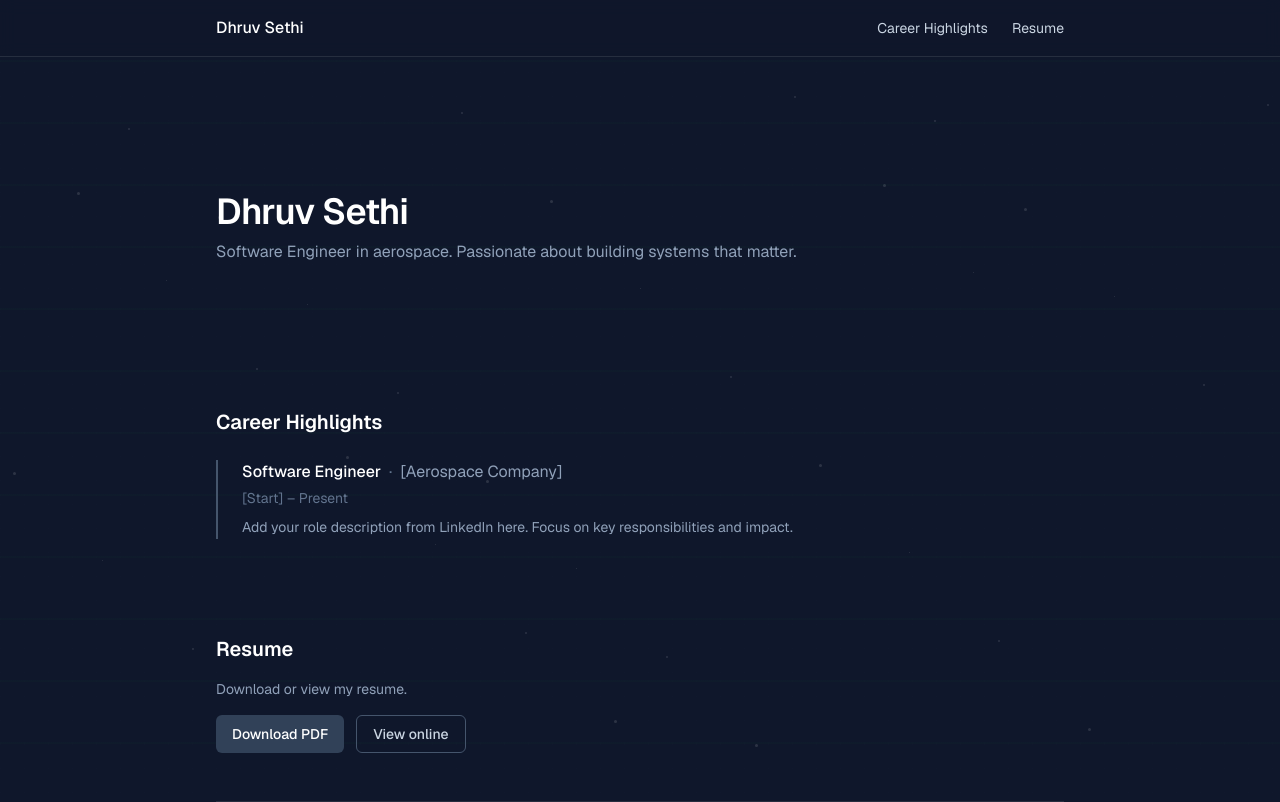
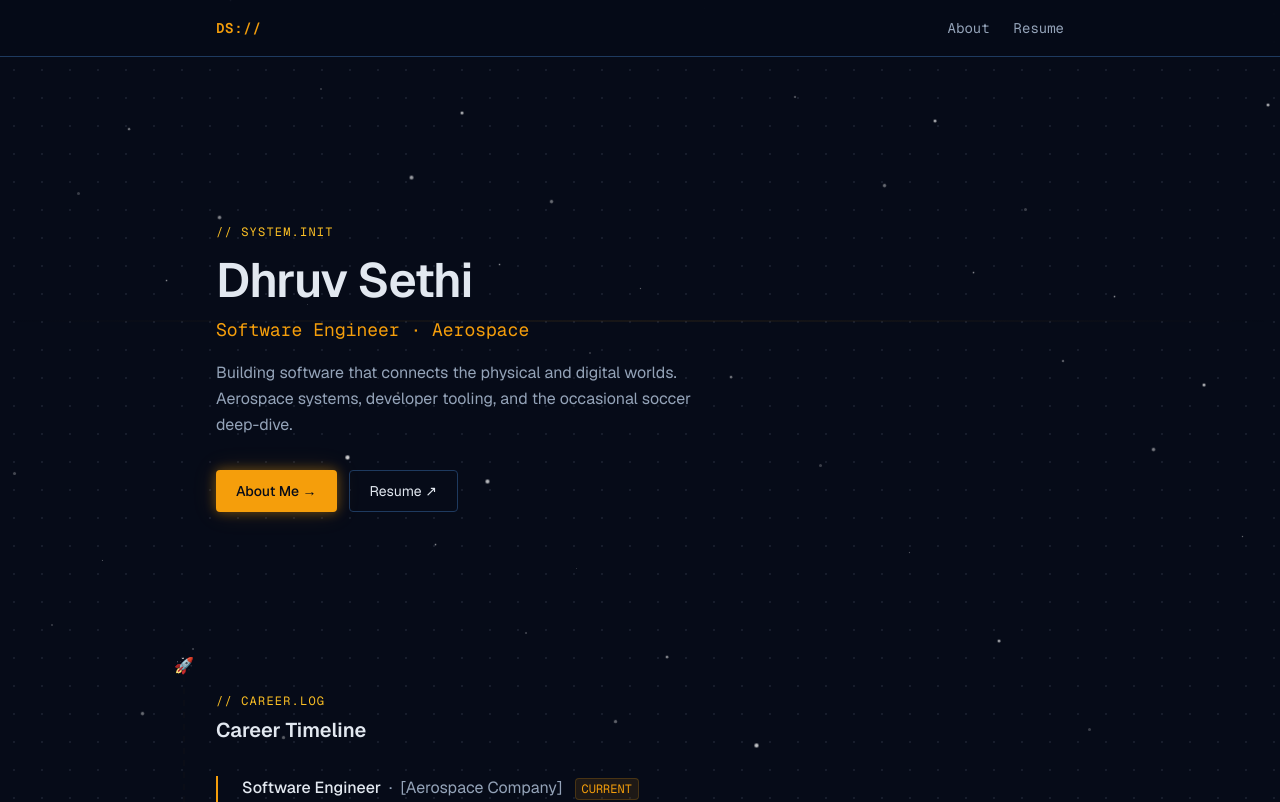
Before and after one commit to dhruvsethi227/dhruv-personal-portfolio, a Next.js app: page / in a window 1280 px wide. Shown: the top 802 px of the page. Built offline with nearby package versions, Linux system fonts and the light colour scheme.

Commit message:
polished UI with animations

```diff
--- a/app/components/CareerTimeline.tsx
+++ b/app/components/CareerTimeline.tsx
@@ -1,17 +1,29 @@
+'use client';
+
+import { useRef } from 'react';
+import { motion } from 'framer-motion';
 import { careerHighlights } from '../data/career';
 import SectionHeader from './SectionHeader';
+import RocketTrail from './RocketTrail';
 
 export default function CareerTimeline() {
+  const sectionRef = useRef<HTMLElement>(null);
+
   return (
-    <section className="py-12">
+    <section ref={sectionRef} className="relative py-12">
+      <RocketTrail sectionRef={sectionRef} />
       <SectionHeader telemetry="// CAREER.LOG" title="Career Timeline" />
       <ul className="space-y-8">
         {careerHighlights.map((entry, i) => {
           const isCurrent = entry.endDate === 'Present';
           return (
-            <li
+            <motion.li
               key={i}
               className={`border-l-2 pl-6 ${isCurrent ? 'border-accent' : 'border-border-panel'}`}
+              initial={{ opacity: 0, x: -24 }}
+              whileInView={{ opacity: 1, x: 0 }}
+              viewport={{ once: true, margin: '-60px' }}
+              transition={{ duration: 0.45, delay: i * 0.08, ease: 'easeOut' }}
             >
               <div className="flex flex-wrap items-baseline gap-x-2 gap-y-1">
                 <span className="font-medium text-text-primary">{entry.title}</span>
@@ -49,7 +61,7 @@ export default function CareerTimeline() {
                   ))}
                 </div>
               )}
-            </li>
+            </motion.li>
           );
         })}
       </ul>
--- a/app/components/HeroSection.tsx
+++ b/app/components/HeroSection.tsx
@@ -1,21 +1,51 @@
+'use client';
+
 import Link from 'next/link';
+import { motion, type Variants, type Easing } from 'framer-motion';
+import TypewriterText from './TypewriterText';
+
+const ease: Easing = 'easeOut';
+
+const container: Variants = {
+  hidden: {},
+  show: { transition: { staggerChildren: 0.12 } },
+};
+
+const item: Variants = {
+  hidden: { opacity: 0, y: 18 },
+  show: { opacity: 1, y: 0, transition: { duration: 0.5, ease } },
+};
 
 export default function HeroSection() {
   return (
-    <section className="py-20 md:py-32">
-      <p className="font-mono text-xs text-text-label uppercase tracking-widest mb-4">
+    <motion.section
+      className="py-20 md:py-32"
+      variants={container}
+      initial="hidden"
+      animate="show"
+    >
+      <motion.p
+        variants={item}
+        className="font-mono text-xs text-text-label uppercase tracking-widest mb-4"
+      >
         // SYSTEM.INIT
-      </p>
-      <h1 className="text-4xl md:text-5xl font-semibold text-text-primary tracking-tight">
+      </motion.p>
+      <motion.h1
+        variants={item}
+        className="text-4xl md:text-5xl font-semibold text-text-primary tracking-tight"
+      >
         Dhruv Sethi
-      </h1>
-      <p className="mt-3 text-lg text-accent font-mono">
-        Software Engineer · Aerospace
-      </p>
-      <p className="mt-4 text-text-secondary max-w-lg leading-relaxed">
+      </motion.h1>
+      <motion.p variants={item} className="mt-3 text-lg text-accent font-mono">
+        <TypewriterText text="Software Engineer · Aerospace" delay={600} />
+      </motion.p>
+      <motion.p
+        variants={item}
+        className="mt-4 text-text-secondary max-w-lg leading-relaxed"
+      >
         Building software that connects the physical and digital worlds. Aerospace systems, developer tooling, and the occasional soccer deep-dive.
-      </p>
-      <div className="mt-8 flex flex-wrap gap-3">
+      </motion.p>
+      <motion.div variants={item} className="mt-8 flex flex-wrap gap-3">
         <Link
           href="/about"
           className="inline-flex items-center gap-2 rounded-sm bg-accent text-background font-medium text-sm px-5 py-2.5 glow-accent hover:bg-amber-400 transition-colors"
@@ -28,7 +58,7 @@ export default function HeroSection() {
         >
           Resume ↗
         </Link>
-      </div>
-    </section>
+      </motion.div>
+    </motion.section>
   );
 }
--- a/app/components/Navbar.tsx
+++ b/app/components/Navbar.tsx
@@ -1,41 +1,42 @@
 'use client';
 
+import Link from 'next/link';
+import { usePathname } from 'next/navigation';
+
+const navItems = [
+  { label: 'About', href: '/about' },
+  { label: 'Resume', href: '/resume' },
+];
+
 export default function Navbar() {
-  const navItems = [
-    { id: 'home', label: 'Home' },
-    { id: 'career-highlights', label: 'Career Highlights' },
-    { id: 'resume', label: 'Resume' },
-  ];
+  const pathname = usePathname();
 
   return (
-    <nav className="fixed top-0 left-0 right-0 z-50 border-b border-white/10 bg-slate-900/80 backdrop-blur-sm">
+    <nav className="fixed top-0 left-0 right-0 z-50 border-b border-border-panel bg-background/80 backdrop-blur-sm">
       <div className="max-w-4xl mx-auto px-4 sm:px-6 h-14 flex items-center justify-between">
-        <a
-          href="#home"
-          onClick={(e) => {
-            e.preventDefault();
-            document.getElementById('home')?.scrollIntoView({ behavior: 'smooth' });
-          }}
-          className="text-white font-medium"
+        <Link
+          href="/"
+          className="font-mono text-sm text-accent font-semibold tracking-wider hover:text-amber-300 transition-colors"
         >
-          Dhruv Sethi
-        </a>
+          DS://
+        </Link>
         <div className="flex items-center gap-6">
-          {navItems
-            .filter((item) => item.id !== 'home')
-            .map((item) => (
-              <a
-                key={item.id}
-                href={`#${item.id}`}
-                onClick={(e) => {
-                  e.preventDefault();
-                  document.getElementById(item.id)?.scrollIntoView({ behavior: 'smooth' });
-                }}
-                className="text-sm text-slate-300 hover:text-white transition-colors"
+          {navItems.map((item) => {
+            const isActive = pathname === item.href;
+            return (
+              <Link
+                key={item.href}
+                href={item.href}
+                className={`text-sm font-mono transition-colors ${
+                  isActive
+                    ? 'text-accent'
+                    : 'text-text-secondary hover:text-text-primary'
+                }`}
               >
                 {item.label}
-              </a>
-            ))}
+              </Link>
+            );
+          })}
         </div>
       </div>
     </nav>
--- a/app/components/PageShell.tsx
+++ b/app/components/PageShell.tsx
@@ -1,3 +1,5 @@
+'use client';
+
 import { ReactNode } from 'react';
 import Navbar from './Navbar';
 
@@ -10,24 +12,38 @@ export default function PageShell({ children }: PageShellProps) {
     <div className="min-h-screen bg-background text-text-primary">
       {/* Fixed background layers */}
       <div className="fixed inset-0 pointer-events-none overflow-hidden" aria-hidden>
-        {/* Stars */}
-        <div className="absolute inset-0 opacity-20">
+        {/* Twinkling stars */}
+        <div className="absolute inset-0">
           {[...Array(50)].map((_, i) => (
             <div
               key={i}
-              className="absolute rounded-full bg-white"
+              className="absolute rounded-full bg-white star-twinkle"
               style={{
                 left: `${(i * 7 + 3) % 100}%`,
                 top: `${(i * 11 + 5) % 100}%`,
                 width: `${(i % 3) + 1}px`,
                 height: `${(i % 3) + 1}px`,
                 opacity: 0.3 + (i % 5) * 0.1,
-              }}
+                '--twinkle-duration': `${2 + (i % 4)}s`,
+                '--twinkle-delay': `${(i * 0.3) % 3}s`,
+              } as React.CSSProperties}
             />
           ))}
         </div>
         {/* Dot grid */}
         <div className="absolute inset-0 bg-dot-grid" />
+        {/* Scan line */}
+        <div
+          style={{
+            position: 'absolute',
+            insetInline: 0,
+            height: '2px',
+            background:
+              'linear-gradient(to right, transparent, rgba(245,158,11,0.08), transparent)',
+            animation: 'scanline 8s linear infinite',
+            pointerEvents: 'none',
+          }}
+        />
       </div>
 
       <Navbar />
--- /dev/null
+++ b/app/components/RocketTrail.tsx
@@ -0,0 +1,39 @@
+'use client';
+
+import { useScroll, useTransform, motion } from 'framer-motion';
+import { RefObject } from 'react';
+
+type RocketTrailProps = {
+  sectionRef: RefObject<HTMLElement | null>;
+};
+
+export default function RocketTrail({ sectionRef }: RocketTrailProps) {
+  const { scrollYProgress } = useScroll({
+    target: sectionRef,
+    offset: ['start end', 'end start'],
+  });
+
+  // As user scrolls through section: rocket moves from bottom to top
+  const y = useTransform(scrollYProgress, [0, 1], ['90%', '0%']);
+
+  return (
+    <div className="absolute left-[-2rem] inset-y-0 pointer-events-none hidden md:block">
+      {/* Dashed exhaust trail */}
+      <div
+        className="absolute left-1/2 -translate-x-1/2 inset-y-0 w-px"
+        style={{
+          background:
+            'linear-gradient(to bottom, transparent, rgba(245,158,11,0.15) 20%, rgba(245,158,11,0.15) 80%, transparent)',
+          maskImage: 'repeating-linear-gradient(to bottom, black 0, black 6px, transparent 6px, transparent 12px)',
+          WebkitMaskImage: 'repeating-linear-gradient(to bottom, black 0, black 6px, transparent 6px, transparent 12px)',
+        }}
+      />
+      {/* Rocket */}
+      <motion.div
+        style={{ y, position: 'absolute', left: '50%', x: '-50%' }}
+      >
+        <span className="text-base select-none" role="img" aria-label="rocket">🚀</span>
+      </motion.div>
+    </div>
+  );
+}
--- /dev/null
+++ b/app/components/TypewriterText.tsx
@@ -0,0 +1,43 @@
+'use client';
+
+import { useEffect, useState } from 'react';
+
+type TypewriterTextProps = {
+  text: string;
+  className?: string;
+  delay?: number; // ms before starting
+};
+
+export default function TypewriterText({ text, className, delay = 0 }: TypewriterTextProps) {
+  const [displayed, setDisplayed] = useState('');
+  const [done, setDone] = useState(false);
+
+  useEffect(() => {
+    let timeout: ReturnType<typeof setTimeout>;
+    let interval: ReturnType<typeof setInterval>;
+    let index = 0;
+
+    timeout = setTimeout(() => {
+      interval = setInterval(() => {
+        index++;
+        setDisplayed(text.slice(0, index));
+        if (index >= text.length) {
+          clearInterval(interval);
+          setDone(true);
+        }
+      }, 45);
+    }, delay);
+
+    return () => {
+      clearTimeout(timeout);
+      clearInterval(interval);
+    };
+  }, [text, delay]);
+
+  return (
+    <span className={className}>
+      {displayed}
+      {!done && <span className="cursor-blink text-accent">|</span>}
+    </span>
+  );
+}
--- a/app/data/career.ts
+++ b/app/data/career.ts
@@ -1,7 +1,7 @@
 /**
  * Career highlights – copy from your LinkedIn Experience section.
  * Add one object per role; title, company, startDate, endDate match LinkedIn.
- * Use "Present" for current role. Optional: location, description (bullets or paragraph).
+ * Use "Present" for current role. Optional: location, description, tags.
  */
 
 export type CareerEntry = {
@@ -11,6 +11,7 @@ export type CareerEntry = {
   startDate: string;
   endDate: string; // e.g. "Present" for current role
   description?: string;
+  tags?: string[];
 };
 
 export const careerHighlights: CareerEntry[] = [
@@ -21,6 +22,7 @@ export const careerHighlights: CareerEntry[] = [
     endDate: "Present",
     description:
       "Add your role description from LinkedIn here. Focus on key responsibilities and impact.",
+    tags: ["Aerospace", "Systems", "TypeScript"],
   },
   // Paste additional roles from LinkedIn below. Example:
   // {
@@ -30,5 +32,6 @@ export const careerHighlights: CareerEntry[] = [
   //   startDate: "Month Year",
   //   endDate: "Month Year",
   //   description: "Brief description or key achievements.",
+  //   tags: ["Tag1", "Tag2"],
   // },
 ];
--- a/app/globals.css
+++ b/app/globals.css
@@ -1,8 +1,8 @@
 @import "tailwindcss";
 
 :root {
-  --background: #0f172a;
-  --foreground: #ededed;
+  --background: #060b18;
+  --foreground: #e2e8f0;
 }
 
 @theme inline {
@@ -23,7 +23,65 @@ body {
   font-family: var(--font-geist-sans), system-ui, sans-serif;
 }
 
-/* Smooth scrolling */
 html {
   scroll-behavior: smooth;
 }
+
+/* Panel bracket corners */
+.panel-brackets {
+  position: relative;
+}
+.panel-brackets::before,
+.panel-brackets::after {
+  content: '';
+  position: absolute;
+  width: 10px;
+  height: 10px;
+  border-color: #f59e0b;
+  border-style: solid;
+}
+.panel-brackets::before {
+  top: -1px;
+  left: -1px;
+  border-width: 2px 0 0 2px;
+}
+.panel-brackets::after {
+  bottom: -1px;
+  right: -1px;
+  border-width: 0 2px 2px 0;
+}
+
+/* Dot grid background */
+.bg-dot-grid {
+  background-image: radial-gradient(rgba(148, 163, 184, 0.12) 1px, transparent 1px);
+  background-size: 28px 28px;
+}
+
+/* Glow accent */
+.glow-accent {
+  box-shadow: 0 0 12px rgba(245, 158, 11, 0.4), 0 0 24px rgba(245, 158, 11, 0.15);
+}
+
+/* Keyframe animations */
+@keyframes twinkle {
+  0%, 100% { opacity: 0.2; transform: scale(1); }
+  50% { opacity: 0.8; transform: scale(1.4); }
+}
+
+@keyframes scanline {
+  0% { transform: translateY(-100vh); }
+  100% { transform: translateY(100vh); }
+}
+
+@keyframes blink {
+  0%, 100% { opacity: 1; }
+  50% { opacity: 0; }
+}
+
+.star-twinkle {
+  animation: twinkle var(--twinkle-duration, 3s) ease-in-out var(--twinkle-delay, 0s) infinite alternate;
+}
+
+.cursor-blink {
+  animation: blink 1s step-end infinite;
+}
--- a/app/layout.tsx
+++ b/app/layout.tsx
@@ -13,8 +13,8 @@ const geistMono = Geist_Mono({
 });
 
 export const metadata: Metadata = {
-  title: "Personal Portfolio | Aerospace & Soccer",
-  description: "Personal portfolio showcasing career highlights and achievements in aerospace and soccer",
+  title: "Dhruv Sethi",
+  description: "Software engineer in aerospace — building systems that connect the physical and digital worlds.",
 };
 
 export default function RootLayout({
--- a/app/page.tsx
+++ b/app/page.tsx
@@ -1,121 +1,15 @@
-import Navbar from './components/Navbar';
-import { careerHighlights } from './data/career';
+import PageShell from './components/PageShell';
+import HeroSection from './components/HeroSection';
+import CareerTimeline from './components/CareerTimeline';
 
 export default function Home() {
   return (
-    <div className="min-h-screen bg-slate-900 text-slate-100">
-      {/* Background: soccer, aerospace, software – subtle, not forefront */}
-      <div className="fixed inset-0 pointer-events-none overflow-hidden" aria-hidden>
-        {/* Aerospace: very faint stars */}
-        <div className="absolute inset-0 opacity-[0.12]">
-          {[...Array(40)].map((_, i) => (
-            <div
-              key={i}
-              className="absolute rounded-full bg-white"
-              style={{
-                left: `${(i * 7 + 3) % 100}%`,
-                top: `${(i * 11 + 5) % 100}%`,
-                width: `${(i % 3) + 1}px`,
-                height: `${(i % 3) + 1}px`,
-              }}
-            />
-          ))}
-        </div>
-        {/* Soccer: faint field stripes (horizontal bands) */}
-        <div
-          className="absolute inset-0 opacity-[0.04]"
-          style={{
-            backgroundImage: `repeating-linear-gradient(
-              to bottom,
-              transparent 0,
-              transparent 60px,
-              rgba(34, 197, 94, 0.6) 60px,
-              rgba(34, 197, 94, 0.6) 62px
-            )`,
-          }}
-        />
-        {/* Software: very subtle grid / code-like lines */}
-        <div
-          className="absolute inset-0 opacity-[0.06]"
-          style={{
-            backgroundImage: `
-              linear-gradient(rgba(148, 163, 184, 0.15) 1px, transparent 1px),
-              linear-gradient(90deg, rgba(148, 163, 184, 0.15) 1px, transparent 1px)
-            `,
-            backgroundSize: '24px 24px',
-          }}
-        />
-      </div>
-
-      <Navbar />
-
-      <main className="relative z-10 max-w-4xl mx-auto px-4 sm:px-6 pt-24 pb-20">
-        {/* Hero – barebones */}
-        <section id="home" className="py-16 md:py-24">
-          <h1 className="text-3xl md:text-4xl font-semibold text-white tracking-tight">
-            Dhruv Sethi
-          </h1>
-          <p className="mt-2 text-slate-400">
-            Software Engineer in aerospace. Passionate about building systems that matter.
-          </p>
-        </section>
-
-        {/* Career Highlights – from data (LinkedIn-style) */}
-        <section id="career-highlights" className="py-12 scroll-mt-14">
-          <h2 className="text-xl font-semibold text-white mb-6">Career Highlights</h2>
-          <ul className="space-y-8">
-            {careerHighlights.map((entry, i) => (
-              <li key={i} className="border-l-2 border-slate-600 pl-6">
-                <div className="flex flex-wrap items-baseline gap-x-2 gap-y-1">
-                  <span className="font-medium text-white">{entry.title}</span>
-                  <span className="text-slate-500">·</span>
-                  <span className="text-slate-400">{entry.company}</span>
-                  {entry.location && (
-                    <>
-                      <span className="text-slate-500">·</span>
-                      <span className="text-slate-500 text-sm">{entry.location}</span>
-                    </>
-                  )}
-                </div>
-                <p className="mt-1 text-sm text-slate-500">
-                  {entry.startDate} – {entry.endDate}
-                </p>
-                {entry.description && (
-                  <p className="mt-2 text-slate-400 text-sm leading-relaxed">
-                    {entry.description}
-                  </p>
-                )}
-              </li>
-            ))}
-          </ul>
-        </section>
-
-        {/* Resume – barebones */}
-        <section id="resume" className="py-12 scroll-mt-14">
-          <h2 className="text-xl font-semibold text-white mb-4">Resume</h2>
-          <p className="text-slate-400 text-sm mb-4">
-            Download or view my resume.
-          </p>
-          <div className="flex gap-3">
-            <a
-              href="#"
-              className="inline-flex items-center gap-2 rounded-md bg-slate-700 px-4 py-2 text-sm font-medium text-white hover:bg-slate-600 transition-colors"
-            >
-              Download PDF
-            </a>
-            <a
-              href="#"
-              className="inline-flex items-center gap-2 rounded-md border border-slate-600 px-4 py-2 text-sm font-medium text-slate-300 hover:border-slate-500 hover:text-white transition-colors"
-            >
-              View online
-            </a>
-          </div>
-        </section>
-
-        <footer className="pt-16 border-t border-white/10 text-slate-500 text-sm">
-          © {new Date().getFullYear()} Dhruv Sethi
-        </footer>
-      </main>
-    </div>
+    <PageShell>
+      <HeroSection />
+      <CareerTimeline />
+      <footer className="pt-16 border-t border-border-panel text-text-secondary text-sm font-mono">
+        © {new Date().getFullYear()} Dhruv Sethi
+      </footer>
+    </PageShell>
   );
 }
--- a/package.json
+++ b/package.json
@@ -10,6 +10,7 @@
   },
   "dependencies": {
     "convex": "^1.32.0",
+    "framer-motion": "^12.35.2",
     "next": "16.1.6",
     "react": "19.2.3",
     "react-dom": "19.2.3"
```
Also changed, not shown: 1 other file (tests, documents, lock files or other folders).
